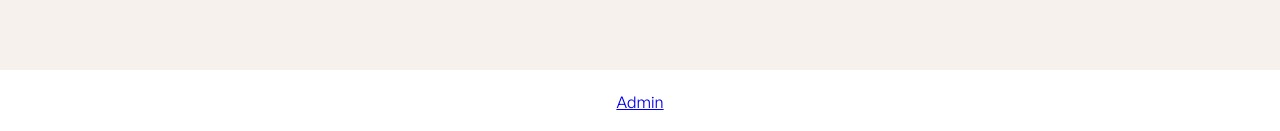
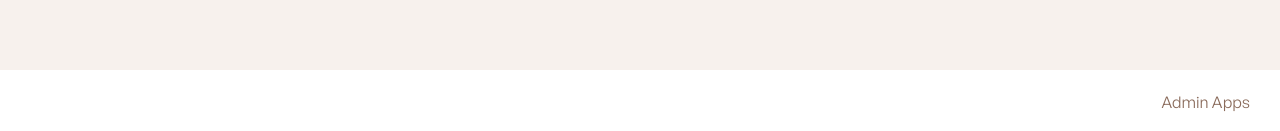
Before and after one commit to jasmynej/ariventures, a Next.js app: page / in a window 1280 px wide. Shown: the part 1145-1276 px from the top of the page. Built offline with nearby package versions, Linux system fonts and the light colour scheme.

Commit message:
nav changes

```diff
--- a/components/AvFooter.tsx
+++ b/components/AvFooter.tsx
@@ -4,6 +4,7 @@ export default function AvFooter() {
     return (
         <div className={layout.footer}>
             <Link href="/admin">Admin</Link>
+            <Link href="/apps/chat">Apps</Link>
         </div>
     )
 }
--- a/components/SideNav.tsx
+++ b/components/SideNav.tsx
@@ -15,7 +15,10 @@ export default function SideNav({links, baseLink}: SideNavProps) {
     return (
         <div className={dashboard.sideNavContainer}>
             <div className={dashboard.sideHeader}>
-                <img src="/images/ariventures_logo.png" alt="logo" />
+                <Link href="/">
+                    <img src="/images/ariventures_logo.png" alt="logo" />
+                </Link>
+
             </div>
 
             <div className={dashStyles.nav}>
--- a/styles/admin/dash.module.css
+++ b/styles/admin/dash.module.css
@@ -29,7 +29,7 @@
 }
 
 .sideHeader img {
-    width: 7em;
+    width: 11em;
 }
 
 .mainDashContainer {
--- a/styles/layout.module.css
+++ b/styles/layout.module.css
@@ -28,9 +28,15 @@
     display: flex;
     height: 4em;
     padding: 30px;
-    justify-content: center;
+    justify-content: flex-end;
     align-items: center;
     flex-shrink: 0;
+    gap:3px;
+}
+
+.footer a {
+    color: var(--secondary-mocha);
+    text-decoration: none;
 }
 
 .section {
```
